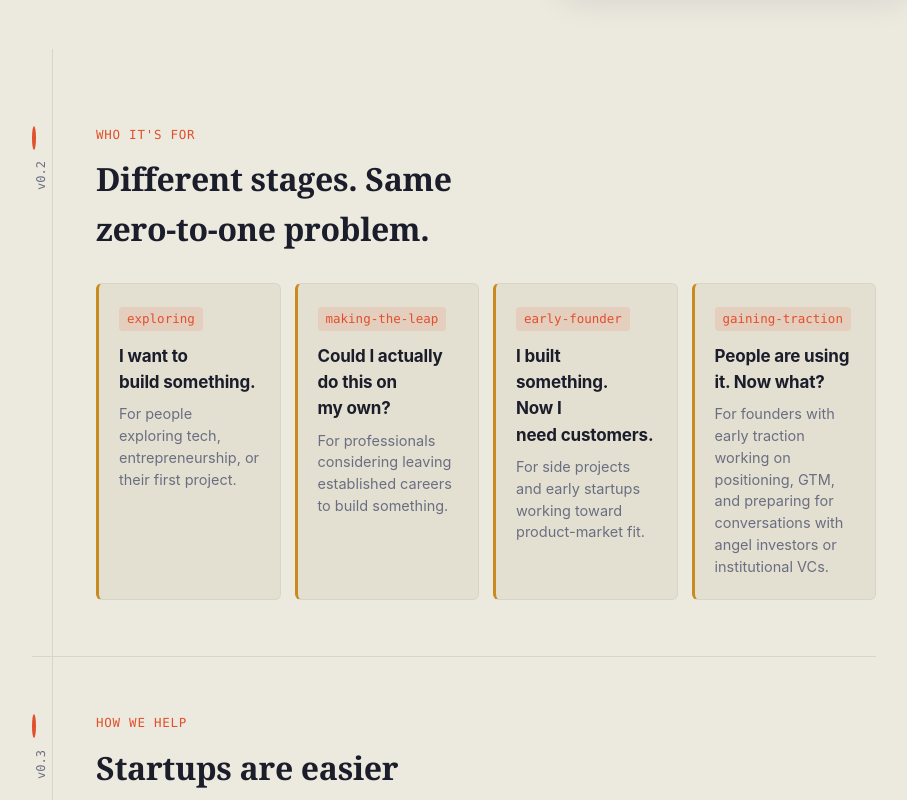
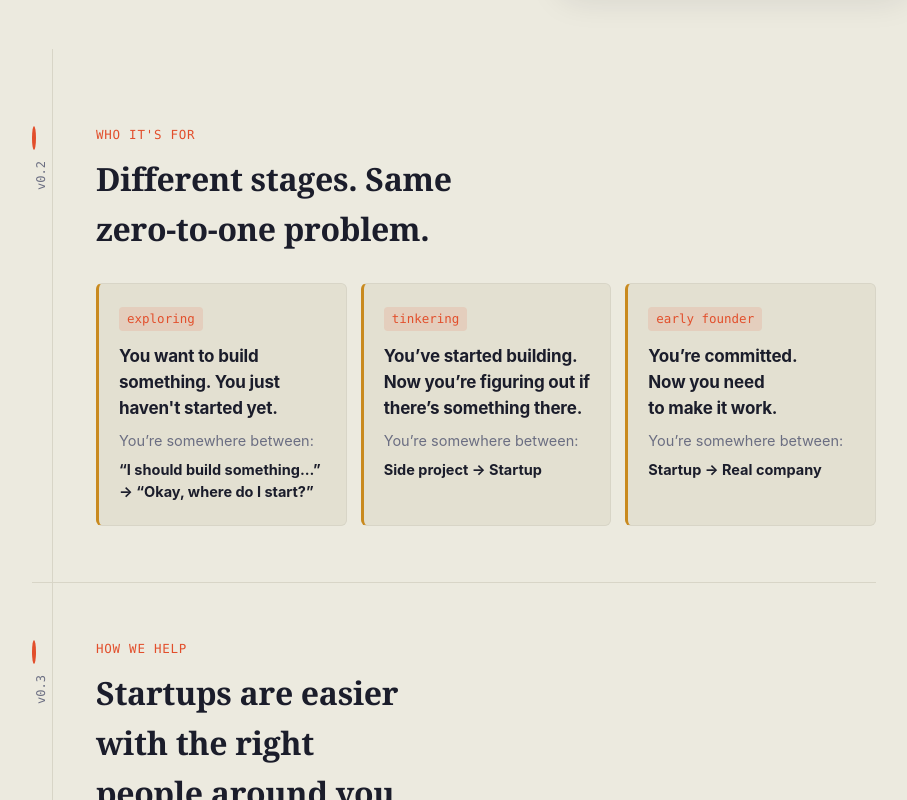
Before and after one commit to arjunsss/zerotoone-home, a plain HTML site: page index.html in a window 1280 px wide. Shown: the part 616-1416 px from the top of the page, without its empty margins (186-1093 px from the left). Drawn offline with Linux system fonts and the light colour scheme.

Commit message:
Update homepage personas

```diff
--- a/css/style.css
+++ b/css/style.css
@@ -438,6 +438,10 @@ main.log {
   color: var(--fg-muted);
   line-height: 1.5;
 }
+.card p strong {
+  color: var(--fg);
+  font-weight: 700;
+}
 .section-actions {
   margin-top: 26px;
 }
--- a/index.html
+++ b/index.html
@@ -65,26 +65,24 @@
     <div class="content">
       <span class="eyebrow mono">who it's for</span>
       <h2>Different stages. Same zero-to-one problem.</h2>
-      <div class="grid cols-4 compact-grid">
+      <div class="grid cols-3 compact-grid">
         <div class="card story">
           <span class="kicker mono">exploring</span>
-          <h3>I want to build something.</h3>
-          <p>For people exploring tech, entrepreneurship, or their first project.</p>
+          <h3>You want to build something. You just haven't started yet.</h3>
+          <p>You&rsquo;re somewhere between:</p>
+          <p><strong>&ldquo;I should build something...&rdquo; &rarr; &ldquo;Okay, where do I start?&rdquo;</strong></p>
         </div>
         <div class="card story">
-          <span class="kicker mono">making-the-leap</span>
-          <h3>Could I actually do this on my own?</h3>
-          <p>For professionals considering leaving established careers to build something.</p>
+          <span class="kicker mono">tinkering</span>
+          <h3>You&rsquo;ve started building. Now you&rsquo;re figuring out if there&rsquo;s something there.</h3>
+          <p>You&rsquo;re somewhere between:</p>
+          <p><strong>Side project &rarr; Startup</strong></p>
         </div>
         <div class="card story">
-          <span class="kicker mono">early-founder</span>
-          <h3>I built something. Now I need customers.</h3>
-          <p>For side projects and early startups working toward product-market fit.</p>
-        </div>
-        <div class="card story">
-          <span class="kicker mono">gaining-traction</span>
-          <h3>People are using it. Now what?</h3>
-          <p>For founders with early traction working on positioning, GTM, and preparing for conversations with angel investors or institutional VCs.</p>
+          <span class="kicker mono">early founder</span>
+          <h3>You&rsquo;re committed. Now you need to make it work.</h3>
+          <p>You&rsquo;re somewhere between:</p>
+          <p><strong>Startup &rarr; Real company</strong></p>
         </div>
       </div>
     </div>
```
